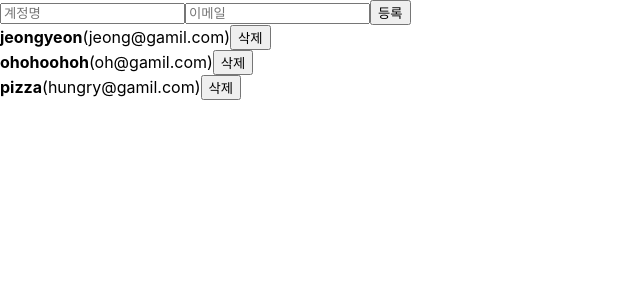
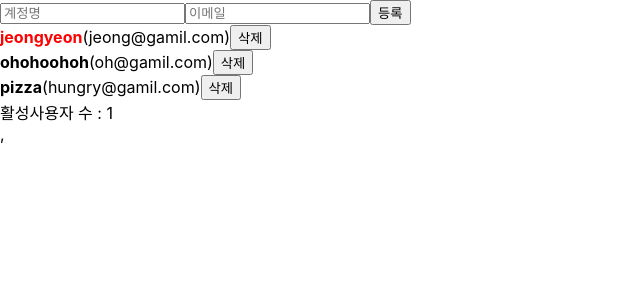
Before and after one commit to jeongyummy/React-self-study, a React (Create React App) app: page / in a window 1280 px wide. Shown: the top 300 px of the page, without its empty margins (0-640 px from the left). Built offline with nearby package versions, Linux system fonts and the light colour scheme.

Commit message:
useEffect, useMemo 공부

```diff
--- a/src/App.js
+++ b/src/App.js
@@ -1,6 +1,11 @@
-import React, { useRef, useState } from "react";
+import React, { useRef, useState, useMemo } from "react";
 import UserList from "./components/UserList";
 import CreateUser from "./components/CreateUser";
+
+function countActiveUsers(users) {
+  console.log("Zz");
+  return users.filter((user) => user.active).length;
+}
 
 function App() {
   const [inputs, setInputs] = useState({
@@ -20,16 +25,19 @@
       id: 1,
       username: "jeongyeon",
       email: "jeong@gamil.com",
+      active: true,
     },
     {
       id: 2,
       username: "ohohoohoh",
       email: "oh@gamil.com",
+      active: false,
     },
     {
       id: 3,
       username: "pizza",
       email: "hungry@gamil.com",
+      active: false,
     },
   ]);
 
@@ -62,6 +70,7 @@
     );
   };
 
+  const count = useMemo(() => countActiveUsers(users), [users]);
   return (
     <>
       <CreateUser
@@ -71,6 +80,7 @@
         onCreate={onCreate}
       />
       <UserList users={users} onRemove={onRemove} onToggle={onToggle} />
+      <div>활성사용자 수 : {count}</div>
     </>
   );
 }
--- a/src/components/UserList.js
+++ b/src/components/UserList.js
@@ -1,6 +1,12 @@
-import React from "react";
+import React, { useEffect } from "react";
 
 function User({ user, onRemove, onToggle }) {
+  useEffect(() => {
+    console.log("1");
+    return () => {
+      console.log("22");
+    };
+  }, []);
   return (
     <div>
       <b
```
Also changed, not shown: src/index.js (+8 -7 lines).
